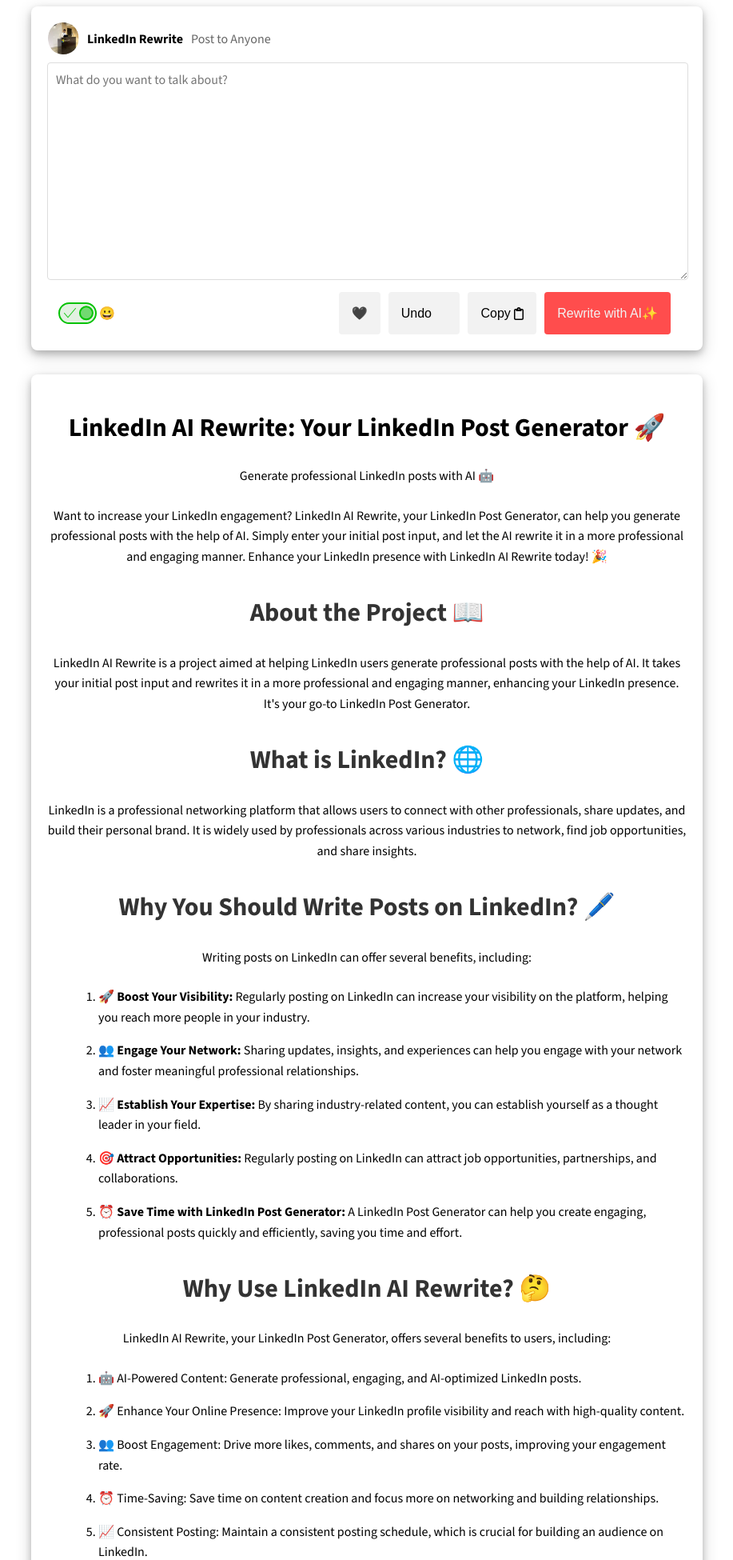
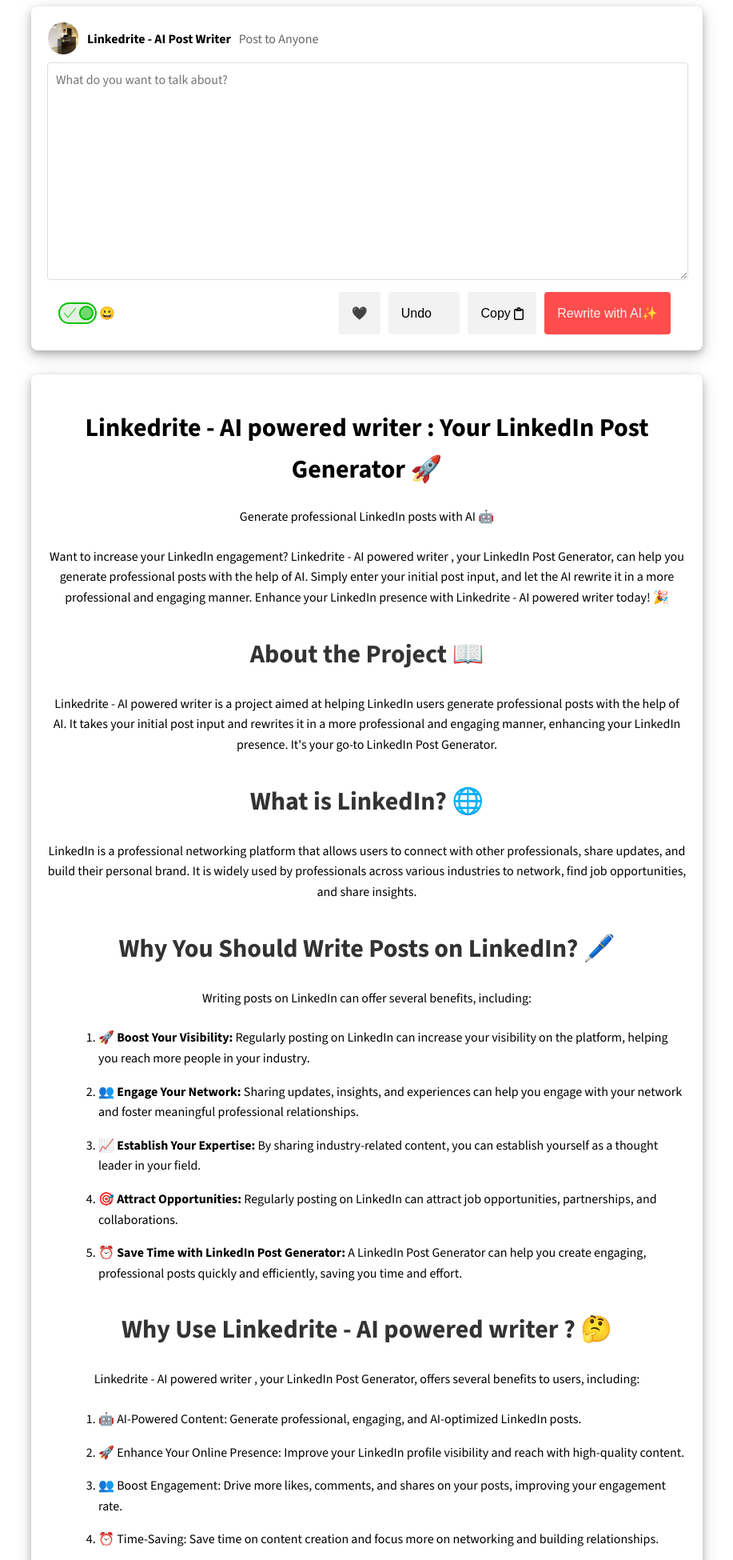
Before and after one commit to zpratikpathak/Linkedrite, a Django app: page / in a window 1280 px wide. Shown: the top 1950 px of the page at 80% size, without its empty margins (181-1098 px from the left). Run offline with Django 4.2, Linux system fonts and the light colour scheme.

Commit message:
Rename whole project

```diff
--- a/LinkedInAi/asgi.py
+++ b/Linkedrite/asgi.py
@@ -1,5 +1,5 @@
 """
-ASGI config for LinkedinRewrite project.
+ASGI config for Linkedrite project.
 
 It exposes the ASGI callable as a module-level variable named ``application``.
 
@@ -11,6 +11,6 @@
 
 from django.core.asgi import get_asgi_application
 
-os.environ.setdefault("DJANGO_SETTINGS_MODULE", "LinkedinRewrite.settings")
+os.environ.setdefault("DJANGO_SETTINGS_MODULE", "Linkedrite.settings")
 
 application = get_asgi_application()
--- a/LinkedInAi/urls.py
+++ b/Linkedrite/urls.py
@@ -1,5 +1,5 @@
 """
-URL configuration for LinkedinRewrite project.
+URL configuration for Linkedrite project.
 
 The `urlpatterns` list routes URLs to views. For more information please see:
     https://docs.djangoproject.com/en/4.2/topics/http/urls/
--- a/LinkedInAi/wsgi.py
+++ b/Linkedrite/wsgi.py
@@ -1,5 +1,5 @@
 """
-WSGI config for LinkedinRewrite project.
+WSGI config for Linkedrite project.
 
 It exposes the WSGI callable as a module-level variable named ``application``.
 
@@ -11,6 +11,6 @@
 
 from django.core.wsgi import get_wsgi_application
 
-os.environ.setdefault("DJANGO_SETTINGS_MODULE", "LinkedInAi.settings")
+os.environ.setdefault("DJANGO_SETTINGS_MODULE", "Linkedrite.settings")
 
 application = get_wsgi_application()
--- a/manage.py
+++ b/manage.py
@@ -6,7 +6,7 @@
 
 def main():
     """Run administrative tasks."""
-    os.environ.setdefault("DJANGO_SETTINGS_MODULE", "LinkedInAi.settings")
+    os.environ.setdefault("DJANGO_SETTINGS_MODULE", "Linkedrite.settings")
     try:
         from django.core.management import execute_from_command_line
     except ImportError as exc:
--- a/rewrite/templates/rewrite/index.html
+++ b/rewrite/templates/rewrite/index.html
@@ -5,10 +5,10 @@
   <head>
     <meta charset="UTF-8" />
     <meta name="viewport" content="width=device-width, initial-scale=1.0" />
-    <title>LinkedIn AI Rewrite</title>
+    <title>Linkedrite - AI Rewrite</title>
     <link rel="icon" href="{% static './favicon.ico' %}" />
     <link rel="stylesheet" href="{% static './rewrite/style.css' %}" />
-    <meta name="description" content="LinkedIn AI Rewrite is your go-to LinkedIn Post Generator. Generate professional, engaging, and AI-optimized LinkedIn posts with ease.">
+    <meta name="description" content="Linkedrite - AI powered writer  is your go-to LinkedIn Post Generator. Generate professional, engaging, and AI-optimized LinkedIn posts with ease.">
   </head>
   <body>
     <div class="post-box">
@@ -18,7 +18,7 @@
           alt="LinkedIn Post Generator Profile Picture"
           class="profile-pic"
         />
-        <span class="name">LinkedIn Rewrite</span>
+        <span class="name">Linkedrite - AI Post Writer</span>
         <span class="privacy">Post to Anyone</span>
       </div>
       <div class="input-area">
@@ -68,20 +68,20 @@
 
     <div class="blog-content">
       <div class="blog-header">
-        <h1>LinkedIn AI Rewrite: Your LinkedIn Post Generator 🚀</h1>
+        <h1>Linkedrite - AI powered writer : Your LinkedIn Post Generator 🚀</h1>
         <p>Generate professional LinkedIn posts with AI 🤖</p>
       </div>
 
       <section>
         <p>
-          Want to increase your LinkedIn engagement? LinkedIn AI Rewrite, your LinkedIn Post Generator, can help you generate professional posts with the help of AI. Simply enter your initial post input, and let the AI rewrite it in a more professional and engaging manner. Enhance your LinkedIn presence with LinkedIn AI Rewrite today! 🎉
+          Want to increase your LinkedIn engagement? Linkedrite - AI powered writer , your LinkedIn Post Generator, can help you generate professional posts with the help of AI. Simply enter your initial post input, and let the AI rewrite it in a more professional and engaging manner. Enhance your LinkedIn presence with Linkedrite - AI powered writer  today! 🎉
         </p>
       </section>
 
       <section>
         <h2>About the Project 📖</h2>
         <p>
-          LinkedIn AI Rewrite is a project aimed at helping LinkedIn users generate professional posts with the help of AI. It takes your initial post input and rewrites it in a more professional and engaging manner, enhancing your LinkedIn presence. It's your go-to LinkedIn Post Generator.
+          Linkedrite - AI powered writer  is a project aimed at helping LinkedIn users generate professional posts with the help of AI. It takes your initial post input and rewrites it in a more professional and engaging manner, enhancing your LinkedIn presence. It's your go-to LinkedIn Post Generator.
         </p>
       </section>
 
@@ -107,9 +107,9 @@
     </section>
 
       <section>
-        <h2>Why Use LinkedIn AI Rewrite? 🤔</h2>
+        <h2>Why Use Linkedrite - AI powered writer ? 🤔</h2>
         <p>
-            LinkedIn AI Rewrite, your LinkedIn Post Generator, offers several benefits to users, including:
+            Linkedrite - AI powered writer , your LinkedIn Post Generator, offers several benefits to users, including:
             <ol>
                 <li>🤖 AI-Powered Content: Generate professional, engaging, and AI-optimized LinkedIn posts.</li>
                 <li>🚀 Enhance Your Online Presence: Improve your LinkedIn profile visibility and reach with high-quality content.</li>
@@ -123,7 +123,7 @@
       <section>
         <h2>How to Install 🛠️</h2>
         <p>
-            You can install LinkedIn AI Rewrite, your LinkedIn Post Generator, by following these steps:
+            You can install Linkedrite - AI powered writer , your LinkedIn Post Generator, by following these steps:
             <ol>
                 <li>📚 <strong>Install via Poetry:</strong> Run the command <code>poetry run</code>. Make sure you have already installed Poetry. If not, run this command <code>pip install poetry</code><br>
                   <div align="center"><strong>🔄 OR </strong></div><strong>Install via Requirements.txt:</strong> Run the command <code>pip install -r requirements.txt</code>.</li>
@@ -143,7 +143,7 @@
       <section>
         <h2>How It Works 🧠</h2>
         <p>
-          LinkedIn AI Rewrite, your LinkedIn Post Generator, works by leveraging advanced AI algorithms to rewrite your LinkedIn posts. Here's a brief overview of how it works:
+          Linkedrite - AI powered writer , your LinkedIn Post Generator, works by leveraging advanced AI algorithms to rewrite your LinkedIn posts. Here's a brief overview of how it works:
           <ol>
             <li>It uses GPT4 to analyse your post 📝</li>
             <li>After analysing, it finds common mistakes and improves them ✅</li>
--- a/rewrite/views.py
+++ b/rewrite/views.py
@@ -85,7 +85,7 @@
         else:
             prompt += " Do not add hashtags."
         prompt += "\n Now rewrite this text: " + data["postInput"]
-        print("Prompt:", prompt)
+        # print("Prompt:", prompt)
 
         # prompt = "Rewrite the following LinkedIn post to make it more engaging, attractive, and professional. Correct any grammar errors, maintain the same number of paragraphs and format, and use indirect speech. The post is public, so it should be clear and precise. Do not enclose the text in quotes or add blank spaces at the start or end of the text."
         # if data["emojiNeeded"]:
@@ -104,7 +104,7 @@
             prompt=prompt,
             max_tokens=1000,
         )
-        print("Answer", response.choices[0].text)
+        # print("Answer", response.choices[0].text)
         # removing starting and ending blank lines
         response.choices[0].text = response.choices[0].text.strip()
 
```
Also changed, not shown: Linkedrite/settings.py (renamed from LinkedInAi/settings.py, +4 -4 lines), Linkedrite/__init__.py (added), docs/Readme.md.
